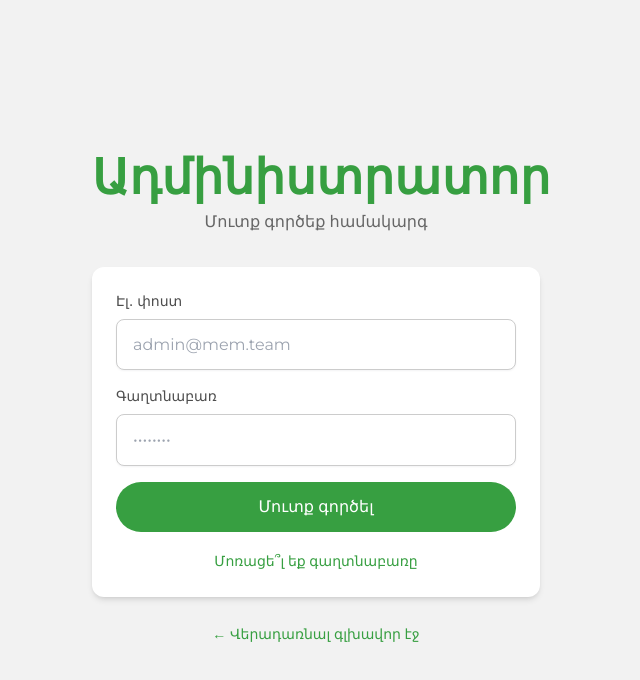
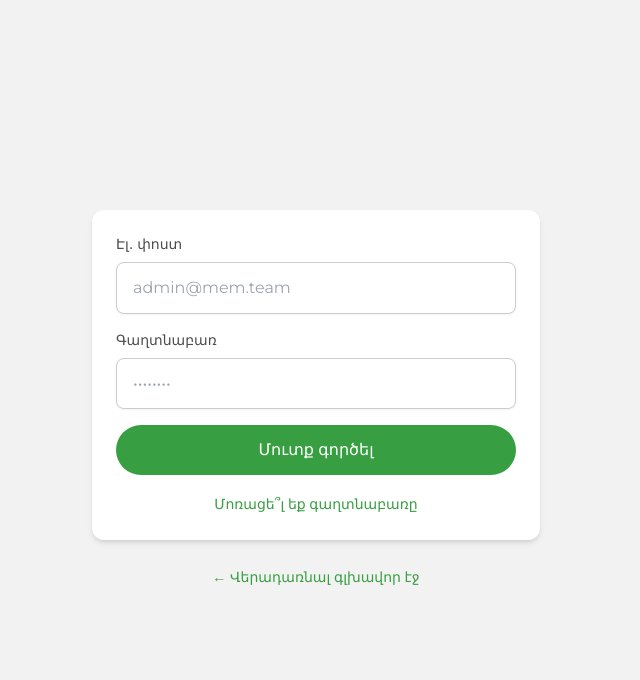
Before and after one commit to Children-Of-Regions/mem-voting-system, a React (Vite) app: page /admin in a window 1280 px wide. Shown: the top 680 px of the page, without its empty margins (324-964 px from the left). Built offline with nearby package versions, Linux system fonts and the light colour scheme; no server answers; a web font is replaced by a local one.

Commit message:
Admin login page

```diff
--- a/src/pages/AdminLogin.jsx
+++ b/src/pages/AdminLogin.jsx
@@ -37,13 +37,6 @@ export default function AdminLogin() {
         <div className="min-h-screen bg-fade-50 flex items-center justify-center px-4">
             <Toaster position="top-center" />
             <div className="max-w-md w-full fade-in">
-                <div className="text-center mb-8">
-                    <h1 className="text-5xl text-brand-500 mb-2 font-bold">
-                        Ադմինիստրատոր
-                    </h1>
-                    <p className="text-fade-600">Մուտք գործեք համակարգ</p>
-                </div>
-
                 <div className="card">
                     <form onSubmit={handleLogin} className="space-y-4">
                         <div>
```
